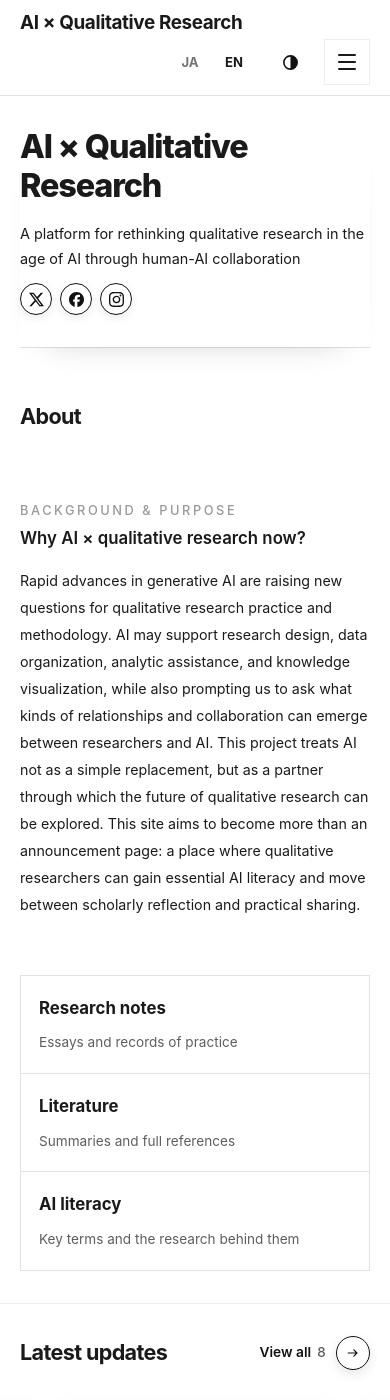
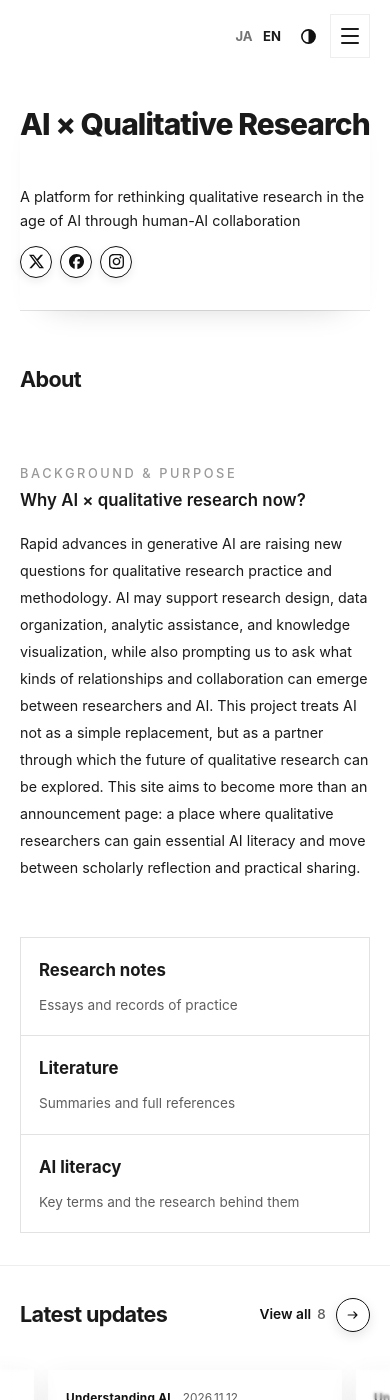
Before and after one commit to xuehaisheng/ai-qualitative-research, a Jekyll site: the page built from index.html, in a window 390 px wide and 1400 px high. Built offline with Jekyll 4.4.1, drawn with Linux system fonts in a browser that asks for light colours.

Commit message:
Restore the single shrinking mobile masthead from #26 and #38

```diff
--- a/index.html
+++ b/index.html
@@ -271,6 +271,28 @@ body.masthead-on.mh-menu:not(.masthead-docked):not(.mh-measure) .site-header .de
 /* Full central cards with additional side previews. Embla v8 loop pattern. */
 #about .reader-entries { margin-top: 32px; }
 .home-page #ai-qualitative, .home-page #literacy { grid-template-columns: minmax(0,1fr); }
+/* Preserve the single shrinking masthead on phones; reserve space for its controls. */
+.home-page:not(.masthead-static) .site-header .header-shell { flex-wrap: nowrap !important; padding-block: 0 !important; gap: 12px; }
+.home-page:not(.masthead-static) .site-header .brand { flex-basis: auto; }
+.home-page.masthead-on .site-header .brand-copy strong { white-space: nowrap !important; font-size: var(--mh-compact-size, 1.18rem) !important; }
+.home-page.masthead-on:not(.masthead-docked):not(.mh-measure) .site-header .brand-copy strong { font-size: var(--mh-size) !important; }
+.masthead-stacked.masthead-sda:not(.masthead-docked) .site-header .brand-copy strong { animation-name: mh-brand-stacked; }
+@keyframes mh-brand-stacked {
+  from { transform: translate(0, calc(-50% + var(--mh-y))) scale(1); }
+  50% { transform: translate(0, calc(-50% + var(--mh-y) * .5)) scale(var(--mh-s)); }
+  to { transform: translate(0, -50%) scale(var(--mh-s)); }
+}
+.masthead-stacked.home-page .hero { padding-top: calc(var(--mh-header, 72px) + 14px) !important; }
+.masthead-stacked:not(.masthead-docked) .site-header :is(.desktop-nav,.header-tools) { animation: none !important; transform: none !important; }
+/* Reduced motion / very large text still show the title once, without animation. */
+.masthead-static .hero-main h1 { position: absolute; width: 1px; height: 1px; padding: 0; margin: 0 !important; overflow: hidden; clip-path: inset(50%); }
+@media (max-width:600px) {
+  .home-page:not(.masthead-static) .site-header .header-tools { gap: 6px !important; }
+  .home-page:not(.masthead-static) .site-header .lang-btn { min-width: 28px; padding-inline: 2px !important; }
+  .home-page:not(.masthead-static) .site-header .display-toggle { width: 32px; }
+  .home-page:not(.masthead-static) .site-header .menu-toggle { width: 40px; height: 44px; }
+}
+
 .card-shelf { position: relative; min-width: 0; margin: 0 -24px; container-type: inline-size; }
 .shelf-viewport { position: relative; min-width: 0; width: 100%; box-sizing: border-box; overflow-x: auto; padding: 14px 0 36px; scrollbar-width: thin; overscroll-behavior-x: contain; }
 .shelf-ready .shelf-viewport { overflow: hidden; cursor: grab; }
@@ -517,27 +539,39 @@ SOFTWARE.
     lastWidth = innerWidth;
     const calm = document.documentElement.hasAttribute('data-reduce-motion');
     const large = document.documentElement.hasAttribute('data-large-text');
-    const narrowHeader = innerWidth <= 600;
-    if (calm || large || narrowHeader) {
+    if (calm || large) {
+      body.classList.add('masthead-static');
+      body.classList.remove('masthead-stacked');
+      root.removeProperty('--mh-compact-size');
       body.classList.remove('masthead-on', 'masthead-sda', 'masthead-docked', 'mh-menu');
       brand.style.transform = ''; movers.forEach(m => m.style.transform = '');
       if (sub) sub.style.opacity = ''; if (heroShare) heroShare.style.opacity = '';
       return;
     }
+    body.classList.remove('masthead-static', 'masthead-stacked');
     body.classList.add('masthead-on');
+    root.removeProperty('--mh-compact-size');
     // Measure the plain layout. The title is measured with offset values, which ignore transforms, so the running
     // scroll animation is neither measured nor interrupted.
     body.classList.add('mh-measure');
     brand.style.transform = ''; movers.forEach(m => m.style.transform = '');
     root.setProperty('--mh-header', header.offsetHeight + 'px');
     const op = brand.offsetParent ? brand.offsetParent.getBoundingClientRect() : {left: 0, top: 0};
-    const b = {left: op.left + brand.offsetLeft, top: op.top + brand.offsetTop, width: brand.offsetWidth, height: brand.offsetHeight};
+    const left = op.left + brand.offsetLeft;
+    const tools = movers.map(m => m.getBoundingClientRect()).filter(r => r.width).map(r => r.left);
+    const room = Math.max(1, (tools.length ? Math.min(...tools) : innerWidth) - left - 12);
+    const naturalFont = parseFloat(getComputedStyle(brand).fontSize);
+    const naturalWidth = Math.max(brand.offsetWidth, brand.scrollWidth);
+    // Keep the original #38 animation. If the long English title cannot share a
+    // narrow row, give its large state the full hero width; the controls stay above.
+    const stacked = naturalWidth > room;
+    body.classList.toggle('masthead-stacked', stacked);
+    if (stacked) root.setProperty('--mh-compact-size', (naturalFont * room / naturalWidth) + 'px');
+    const b = {left, top: op.top + brand.offsetTop, width: brand.offsetWidth, height: brand.offsetHeight};
     small = parseFloat(getComputedStyle(brand).fontSize);
     size = parseFloat(getComputedStyle(h1).fontSize);
-    // Keep the big title clear of the navigation on narrow screens.
-    const tools = movers.map(m => m.getBoundingClientRect()).filter(r => r.width).map(r => r.left);
-    const room = (tools.length ? Math.min(...tools) : innerWidth) - b.left - 16;
-    size = Math.max(small, Math.min(size, small * room / b.width));
+    const titleRoom = stacked ? document.querySelector('.hero-main').clientWidth : room;
+    size = Math.max(small, Math.min(size, small * titleRoom / b.width));
     const a = h1.getBoundingClientRect();
     dy = (a.top + scrollY + a.height / 2) - (b.top + b.height / 2);
     // Shrink while the box's bottom line rises to the header.
@@ -565,7 +599,8 @@ SOFTWARE.
     body.classList.toggle('mh-menu', menu);
     if (sda || docked) { brand.style.transform = ''; movers.forEach(m => m.style.transform = ''); if (!sda && sub) sub.style.opacity = '0'; if (!sda && heroShare) heroShare.style.opacity = '0'; return; }
     const p = Math.max(0, scrollY / dist), q = 1 - p;
-    brand.style.transform = `translate(0, calc(-50% + ${dy * q}px)) scale(${q + p * small / size})`;
+    const scale = body.classList.contains('masthead-stacked') ? 1 - (1 - small / size) * Math.min(1, p * 2) : q + p * small / size;
+    brand.style.transform = `translate(0, calc(-50% + ${dy * q}px)) scale(${scale})`;
     movers.forEach(m => m.style.transform = `translateY(${dy * q}px)`);
     if (sub) sub.style.opacity = String(Math.max(0, 1 - p / .7));
     if (heroShare) heroShare.style.opacity = String(Math.max(0, 1 - p / .7));
```
